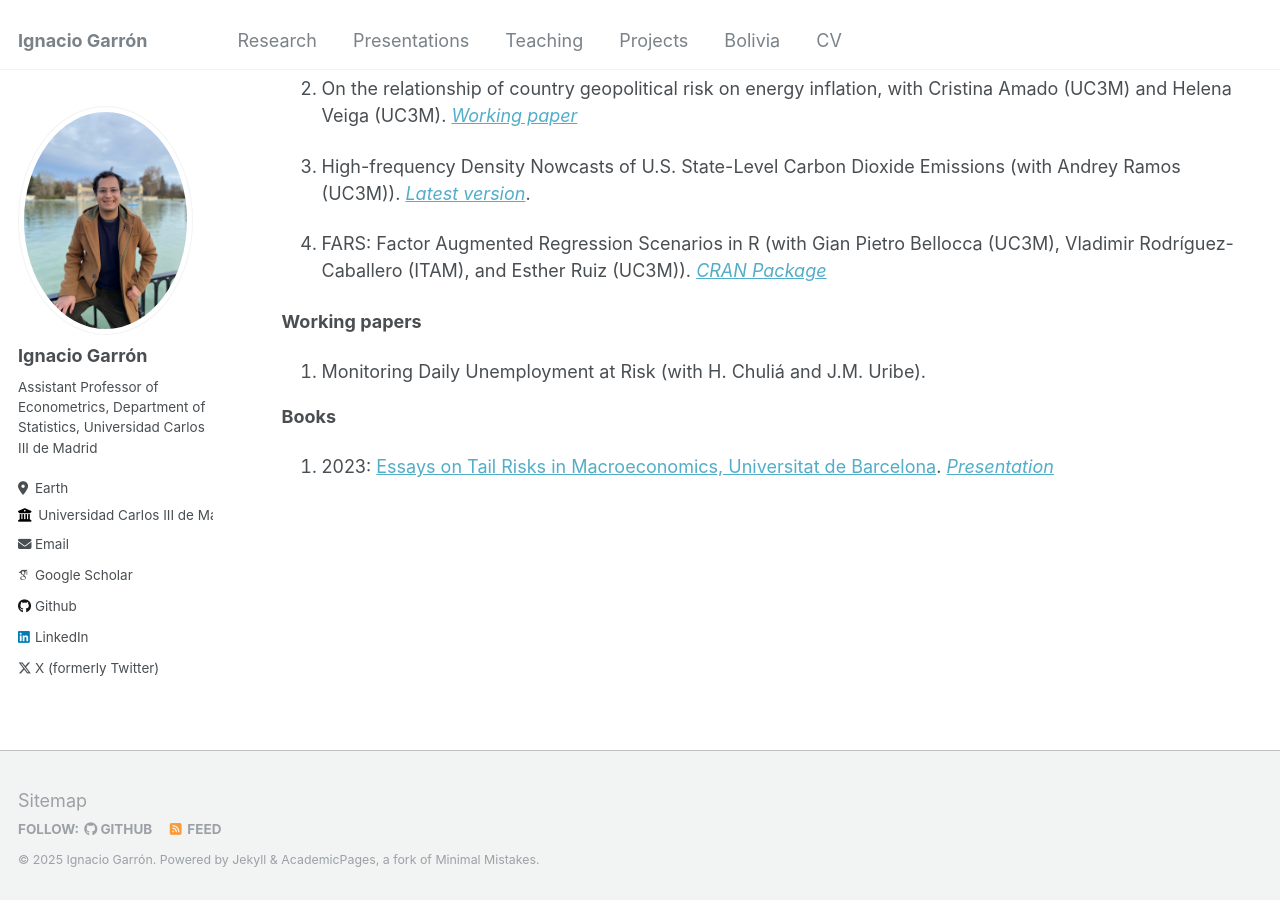
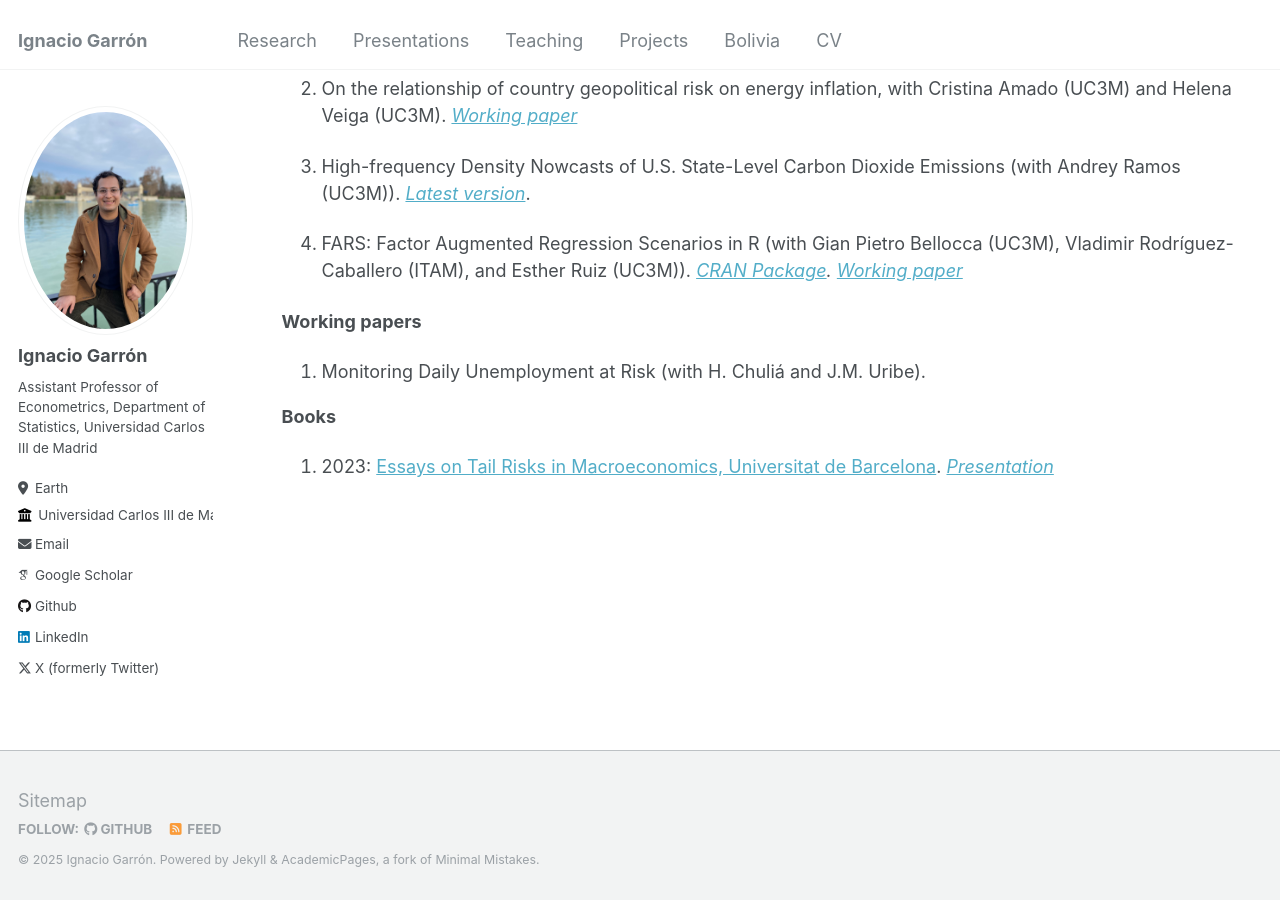
Before and after one commit to IgnacioGarron/IgnacioGarron.github.io, a Jekyll site: the page built from _pages/publications.md, in a window 1280 px wide and 900 px high, scrolled down 755 px. Built offline with Jekyll 4.4.1, drawn with Linux system fonts in a browser that asks for light colours; some web fonts are replaced.

Commit message:
Update publications.md

```diff
--- a/_pages/publications.md
+++ b/_pages/publications.md
@@ -35,7 +35,7 @@
 
 3. High-frequency Density Nowcasts of U.S. State-Level Carbon Dioxide Emissions (with Andrey Ramos (UC3M)). *[Latest version](https://arxiv.org/abs/2501.03380)*.
 
-4. FARS: Factor Augmented Regression Scenarios in R (with Gian Pietro Bellocca (UC3M), Vladimir Rodríguez-Caballero (ITAM), and Esther Ruiz (UC3M)). *[CRAN Package](https://cran.r-project.org/web/packages/FARS/index.html)*
+4. FARS: Factor Augmented Regression Scenarios in R (with Gian Pietro Bellocca (UC3M), Vladimir Rodríguez-Caballero (ITAM), and Esther Ruiz (UC3M)). *[CRAN Package](https://cran.r-project.org/web/packages/FARS/index.html). [Working paper](https://arxiv.org/pdf/2507.10679)*
 
 **Working papers**
 
```
